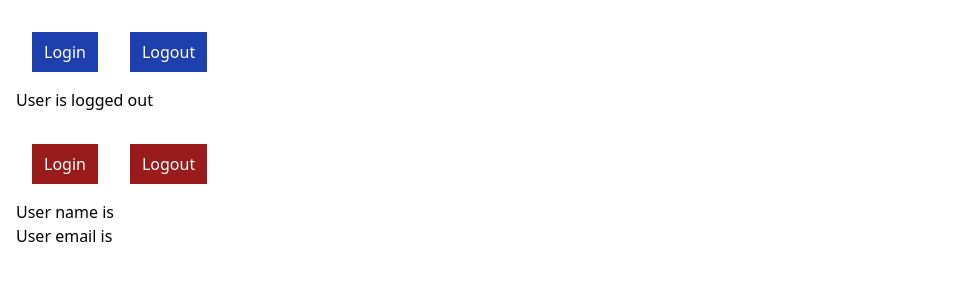
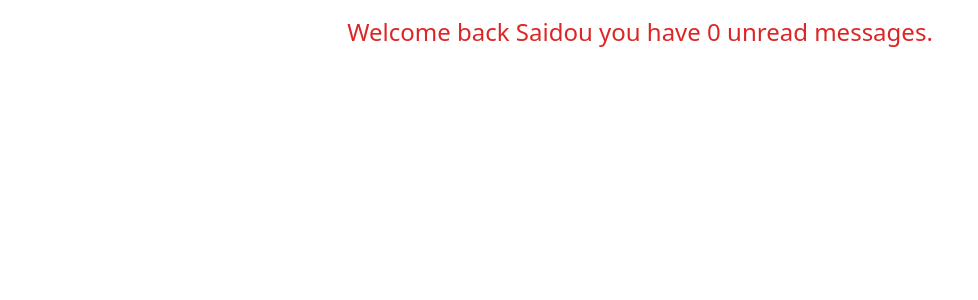
Before and after one commit to SAIDOU11/ReactTypescript, a React (Vite) app: page / in a window 1280 px wide. Shown: the top 300 px of the page, without its empty margins (0-978 px from the left). Built offline with nearby package versions, Linux system fonts and the light colour scheme.

Commit message:
start again

```diff
--- a/src/App.tsx
+++ b/src/App.tsx
@@ -1,12 +1,10 @@
 import "./index.css";
-import LoggedIn from "./components/state/LoggedIn";
-import User from "./components/state/User";
+import Greet from "./components/Greet";
 
 function App() {
   return (
     <>
-      <LoggedIn />
-      <User />
+      <Greet name="Saidou" isLoggedIn={true} />
     </>
   );
 }
--- a/src/components/state/LoggedIn.tsx
+++ /dev/null
@@ -1,31 +0,0 @@
-import { useState } from "react";
-
-const LoggedIn = () => {
-  const [isLoggedIn, setLoggedIn] = useState(false);
-  const handleLogin = () => {
-    setLoggedIn(true);
-  };
-
-  const handleLogout = () => {
-    setLoggedIn(false);
-  };
-  return (
-    <div className="m-4">
-      <button
-        onClick={handleLogin}
-        className="py-2 px-3 m-4 bg-blue-800 text-white"
-      >
-        Login
-      </button>
-      <button
-        onClick={handleLogout}
-        className="py-2 px-3 m-4 bg-blue-800 text-white"
-      >
-        Logout
-      </button>
-      <div>User is {isLoggedIn ? "logged in" : "logged out"} </div>
-    </div>
-  );
-};
-
-export default LoggedIn;
--- a/src/components/state/User.tsx
+++ /dev/null
@@ -1,42 +0,0 @@
-import { useState } from "react";
-
-type AuthUser = {
-  name: string;
-  email: string;
-};
-
-const User = () => {
-  const [user, setUser] = useState<AuthUser | null>(null);
-
-  const handleLogin = () => {
-    setUser({
-      name: "Saidou",
-      email: "saidou@saidou.com",
-    });
-  };
-
-  const handleLogout = () => {
-    setUser(null);
-  };
-
-  return (
-    <div className="m-4">
-      <button
-        onClick={handleLogin}
-        className="py-2 px-3 m-4 bg-red-800 text-white"
-      >
-        Login
-      </button>
-      <button
-        onClick={handleLogout}
-        className="py-2 px-3 m-4 bg-red-800 text-white"
-      >
-        Logout
-      </button>
-      <div>User name is {user?.name} </div>
-      <div>User email is {user?.email} </div>
-    </div>
-  );
-};
-
-export default User;
```
